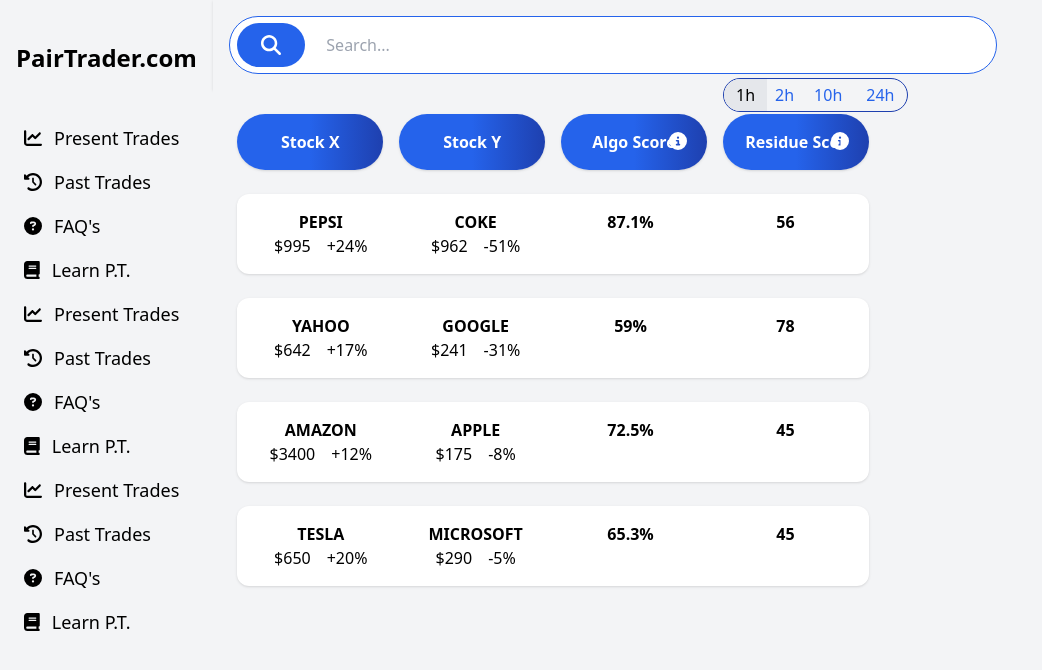
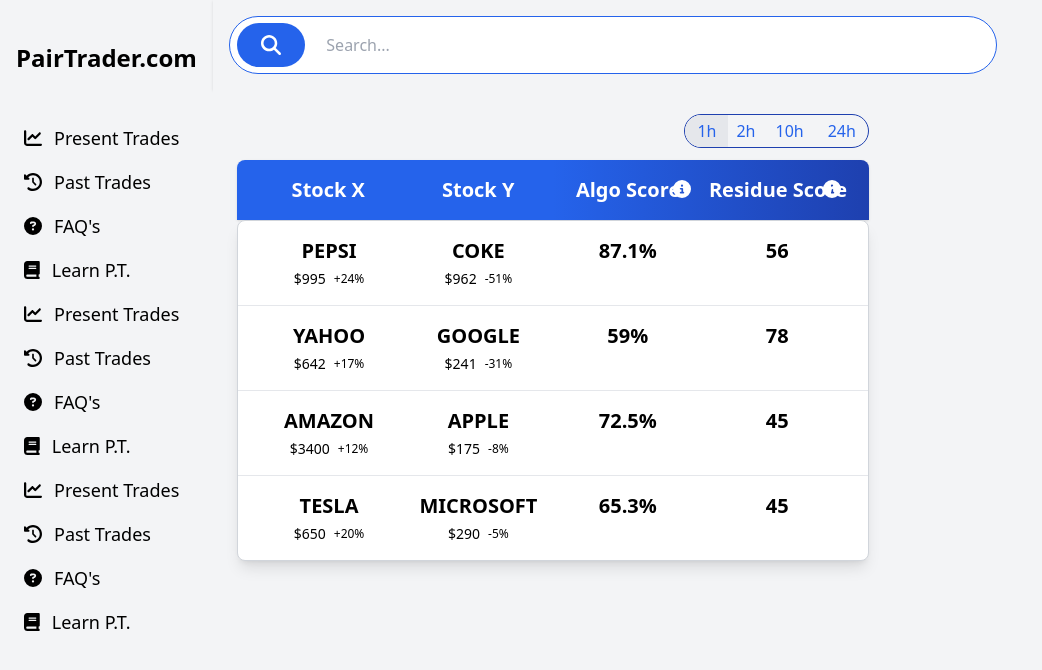
Before and after one commit to SAHIL13928/Pair-Trade, a React (Vite) app: page / in a window 1280 px wide. Shown: the top 670 px of the page, without its empty margins (0-1042 px from the left). Built offline with nearby package versions, Linux system fonts and the light colour scheme.

Commit message:
merged the rows

```diff
--- a/src/Components/MainContent.jsx
+++ b/src/Components/MainContent.jsx
@@ -9,72 +9,72 @@
   return (
     <div className="flex-1 bg-gray-100 p-6 relative">
       <div className="max-w-[62%] mr-auto">
-        <div className="grid grid-cols-4 gap-4">
-          {/* Stock X */}
-          <div className="bg-gradient-to-r from-blue-600 via-blue-600 to-blue-800 p-4 rounded-[50px] shadow relative">
-            <h3 className="text-white text-center font-bold">Stock X</h3>
+        {/* Timeline Buttons Row */}
+        <div className="flex justify-end mb-3"> {/* Reduced margin-bottom */}
+          <div className="flex border border-blue-800 rounded-full overflow-hidden">
+            <button
+              className={`py-1 px-3 ${timeline === '1h' ? 'bg-gray-200 text-blue-600' : 'text-blue-600'}`}
+              onClick={() => setTimeline('1h')}
+            >
+              1h
+            </button>
+            <button
+              className={`py-1 px-2 ${timeline === '2h' ? 'bg-gray-200 text-blue-600' : 'text-blue-600'}`}
+              onClick={() => setTimeline('2h')}
+            >
+              2h
+            </button>
+            <button
+              className={`py-1 px-3 ${timeline === '10h' ? 'bg-gray-200 text-blue-600' : 'text-blue-600'}`}
+              onClick={() => setTimeline('10h')}
+            >
+              10h
+            </button>
+            <button
+              className={`py-1 px-3 ${timeline === '24h' ? 'bg-gray-200 text-blue-600' : 'text-blue-600'}`}
+              onClick={() => setTimeline('24h')}
+            >
+              24h
+            </button>
+          </div>
         </div>
 
-          {/* Stock Y */}
-          <div className="bg-gradient-to-r from-blue-600 via-blue-600 to-blue-800 p-4 rounded-[50px] shadow relative">
-            <h3 className="text-white text-center font-bold">Stock Y</h3>
-          </div>
+        {/* Header Row */}
+        <div className="bg-gradient-to-r from-blue-600 via-blue-600 to-blue-800 p-4 shadow rounded-t-lg">
+          <div className="grid grid-cols-4 text-center items-center">
+            {/* Stock X Header */}
+            <h3 className="text-white font-bold text-xl">Stock X</h3>
 
-          {/* Algo Score */}
-          <div className="bg-gradient-to-r from-blue-600 via-blue-600 to-blue-800 p-4 rounded-[50px] shadow relative">
-            <h3 className="text-white text-center font-bold">Algo Score</h3>
+            {/* Stock Y Header */}
+            <h3 className="text-white font-bold text-xl">Stock Y</h3>
+
+            {/* Algo Score Header */}
+            <div className="relative">
+              <h3 className="text-white font-bold text-xl">Algo Score</h3>
               <button
-              className="absolute right-2 top-1/2 transform -translate-y-1/2 rounded-full p-3"
+                className="absolute right-0 top-1/2 transform -translate-y-1/2 p-3"
                 onClick={() => setShowPopup({ ...showPopup, algo: !showPopup.algo })}
               >
                 <FontAwesomeIcon icon={faInfoCircle} className="text-white text-lg" />
               </button>
               {showPopup.algo && (
-              <div className="absolute right-2 top-12 w-48 bg-white border border-blue-600 p-2 rounded shadow-lg">
+                <div className="absolute right-0 top-full mt-2 w-48 bg-white border border-blue-600 p-2 shadow-lg">
                   <p className="text-blue-600">Definition of Algo Score.</p>
                 </div>
               )}
             </div>
 
-          {/* Residue Score */}
+            {/* Residue Score Header */}
             <div className="relative">
-            {/* Timeline Buttons */}
-            <div className="absolute -top-10 left-0 flex  border border-blue-800 rounded-full overflow-hidden mt-1">
+              <h3 className="text-white font-bold text-xl">Residue Score</h3>
               <button
-                className={`py-1 px-3 ${timeline === '1h' ? 'bg-gray-200' : ' text-blue-600'}`}
-                onClick={() => setTimeline('1h')}
-              >
-                1h
-              </button>
-              <button
-                className={`py-1 px-2 ${timeline === '2h' ? 'bg-gray-200' : ' text-blue-600'}`}
-                onClick={() => setTimeline('2h')}
-              >
-                2h
-              </button>
-              <button
-                className={`py-1 px-3 ${timeline === '10h' ? 'bg-gray-200' : ' text-blue-600'}`}
-                onClick={() => setTimeline('10h')}
-              >
-                10h
-              </button>
-              <button
-                className={`py-1 px-3 ${timeline === '24h' ? 'bg-gray-200' : ' text-blue-600'}`}
-                onClick={() => setTimeline('24h')}
-              >
-                24h
-              </button>
-            </div>
-            <div className="bg-gradient-to-r from-blue-600 via-blue-600 to-blue-800 p-4 rounded-[50px] shadow relative">
-              <h3 className="text-white text-center font-bold">Residue Scor</h3>
-              <button
-                className="absolute right-2 top-1/2 transform -translate-y-1/2 rounded-full p-3"
+                className="absolute right-0 top-1/2 transform -translate-y-1/2 p-3"
                 onClick={() => setShowPopup({ ...showPopup, residue: !showPopup.residue })}
               >
                 <FontAwesomeIcon icon={faInfoCircle} className="text-white text-lg" />
               </button>
               {showPopup.residue && (
-                <div className="absolute right-2 top-12 w-48 bg-white border border-blue-600 p-2 rounded shadow-lg">
+                <div className="absolute right-0 top-full mt-2 w-48 bg-white border border-blue-600 p-2 rounded shadow-lg">
                   <p className="text-blue-600">Definition of Residue Score.</p>
                 </div>
               )}
@@ -82,42 +82,48 @@
           </div>
         </div>
 
-        {/* Merged Rows */}
-
+        {/* Data Rows Container */}
+        <div className="rounded-lg border border-gray-300 bg-white shadow-lg">
+          {/* Data Rows */}
           {[
             { stock1: 'PEPSI', price1: 995, change1: 24, stock2: 'COKE', price2: 962, change2: -51, algo: '87.1%', residue: 56 },
             { stock1: 'YAHOO', price1: 642, change1: 17, stock2: 'GOOGLE', price2: 241, change2: -31, algo: '59%', residue: 78 },
             { stock1: 'AMAZON', price1: 3400, change1: 12, stock2: 'APPLE', price2: 175, change2: -8, algo: '72.5%', residue: 45 },
             { stock1: 'TESLA', price1: 650, change1: 20, stock2: 'MICROSOFT', price2: 290, change2: -5, algo: '65.3%', residue: 45 }
           ].map((row, index) => (
-          <div key={index} className="bg-white p-4 rounded-xl shadow mt-6 col-span-4">
-            <div className="grid text-center grid-cols-4 gap-5">
+            <div
+              key={index}
+              className="p-4 border-b last:border-b-0 hover:bg-gray-200 transition-all duration-200"
+            >
+              <div className="grid text-center grid-cols-4">
                 {/* Stock 1 */}
                 <div className="flex flex-col items-center">
-                <p className="font-bold">{row.stock1}</p>
-                <div className="flex items-baseline">
-                  <p className="mr-4">${row.price1}</p>
-                  <p className={`text-${row.change1 > 0 ? 'green' : 'red'}-500`}>
+                  <p className="font-bold text-xl mb-1">{row.stock1}</p>
+                  <div className="flex items-center space-x-2">
+                    <p className="text-sm">${row.price1}</p>
+                    <p className={`text-${row.change1 > 0 ? 'green' : 'red'}-500 text-xs`}>
                       {row.change1 > 0 ? '+' : ''}{row.change1}%
                     </p>
                   </div>
                 </div>
                 {/* Stock 2 */}
                 <div className="flex flex-col items-center">
-                <p className="font-bold">{row.stock2}</p>
-                <div className="flex items-baseline">
-                  <p className="mr-4">${row.price2}</p>
-                  <p className={`text-${row.change2 > 0 ? 'green' : 'red'}-500`}>
+                  <p className="font-bold text-xl mb-1">{row.stock2}</p>
+                  <div className="flex items-center space-x-2">
+                    <p className="text-sm">${row.price2}</p>
+                    <p className={`text-${row.change2 > 0 ? 'green' : 'red'}-500 text-xs`}>
                       {row.change2 > 0 ? '+' : ''}{row.change2}%
                     </p>
                   </div>
                 </div>
-              {/* Algo and Residue */}
-              <div className="font-bold">{row.algo}</div>
-              <div className="font-bold">{row.residue}</div>
+                {/* Algo Score */}
+                <div className="font-bold text-xl">{row.algo}</div>
+                {/* Residue Score */}
+                <div className="font-bold text-xl">{row.residue}</div>
               </div>
             </div>
           ))}
+        </div>
       </div>
     </div>
   );
```
Lines whose indentation alone changed are shown as unchanged.
